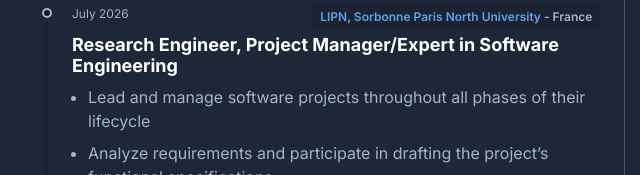
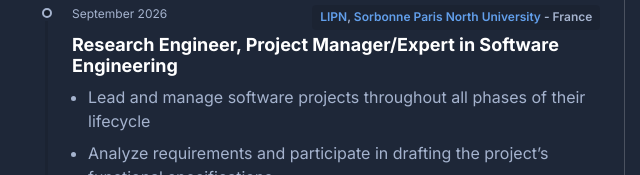
Before and after one commit to dtorres2111/dtorres2111.github.io, a plain HTML site: page index.html in a window 1280 px wide. Shown: the part 796-971 px from the top of the page, 166-806 px from the left. Drawn offline with nearby package versions, Linux system fonts and the light colour scheme.

Commit message:
Date/image update.

```diff
--- a/index.html
+++ b/index.html
@@ -72,7 +72,7 @@
 										    <article class="resume-timeline-item position-relative pb-5">
 											    <div class="resume-timeline-item-header mb-2">
 												    <div class="resume-position-meta d-flex justify-content-between mb-1">
-													    <div class="resume-position-time">July 2026</div>
+													    <div class="resume-position-time">September 2026</div>
 													    <div class="resume-company-name"><a href="https://lipn.univ-paris13.fr/" target=blank>LIPN</a>, <a href="https://www.univ-paris13.fr/" target=blank>Sorbonne Paris North University</a> - France</div>
 												    </div>
 											        <h3 class="resume-position-title mb-1">Research Engineer, Project Manager/Expert in Software Engineering</h3>
```
